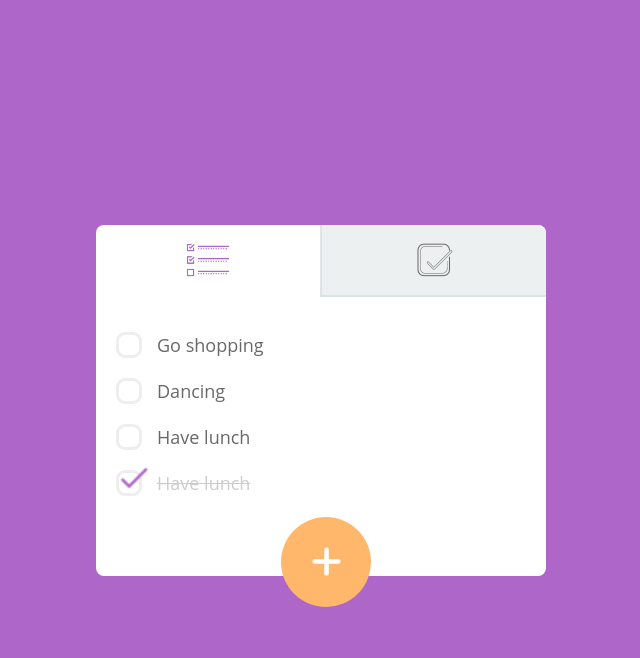
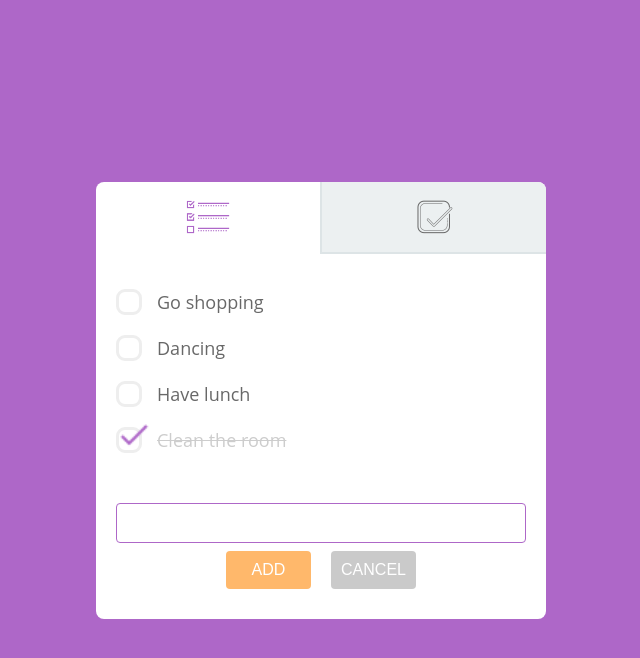
Before and after one commit to barabashlyuda77/task-manager, a React (Create React App) app: page / in a window 1280 px wide. Both pictures are taken after a click on the element 645 px from the left and 561 px from the top of the page. Shown: the top 658 px of the page, without its empty margins (319-959 px from the left). Built offline with nearby package versions, Linux system fonts and the light colour scheme.

Commit message:
Add add functionality

```diff
--- a/src/components/AddItem/AddItem.scss
+++ b/src/components/AddItem/AddItem.scss
@@ -5,7 +5,7 @@
   margin-bottom: 15px;
   display: flex;
   flex-direction: column;
-  padding: 15px 10px;
+  padding: 15px 20px;
 
   .input-field {
     outline: none;
@@ -16,19 +16,37 @@
     margin-bottom: 8px;
   }
 
-  .add {
+  .buttons-wrapper {
+    display: flex;
+    justify-content: center;
+
+    .button {
       padding: 10px;
       font-size: 16px;
       text-transform: uppercase;
       color: #FFFFFF;
-    background-color: #ffb86b;
       outline: none;
       cursor: pointer;
       border-radius: 4px;
       border: none;
+      width: 85px;
+    }
+
+    .add {
+      background-color: #ffb86b;
+      margin-right: 20px;
 
       &:hover {
         background-color: #ffac52;
+      }
+    }
+
+    .cancel {
+      background-color: #cacaca;
+
+      &:hover {
+        background-color: #a3a3a3;
+      }
     }
   }
 
--- a/src/components/AddItem/index.js
+++ b/src/components/AddItem/index.js
@@ -1,15 +1,25 @@
-import React from 'react';
+import React, { useState } from 'react';
 
 import './AddItem.scss';
 
 const AddItem = () => {
+  const [checked, setChecked] = useState(false);
+
   return (
     <div className="add-item-wrapper">
-      {/* <input className="input-field" />
-      <input type="submit" value="Add" className="add"/> */}
-      <div className="circle">
-        <img alt="Plus" src="plus.png" className="plus-mark"/>
-      </div>
+      {checked ? (
+        <>
+          <input className="input-field" />
+          <div className="buttons-wrapper">
+            <button type="submit" className="button add">Add</button>
+            <button type="submit" className="button cancel" onClick={() => setChecked(false)}>Cancel</button>
+          </div>
+        </>
+      ) : (
+        <div className="circle" onClick={() => setChecked(true)}>
+          <img alt="Plus" src="plus.png" className="plus-mark"/>
+        </div>
+      )}
     </div>
   );
 }
--- a/src/components/ListWrapper/index.js
+++ b/src/components/ListWrapper/index.js
@@ -3,13 +3,29 @@ import React from 'react';
 import Item from '../Item';
 import './ListWrapper.scss';
 
+const itemsList = [
+  {
+    text: "Go shopping",
+    checked: false,
+  },
+  {
+    text: "Dancing",
+    checked: false,
+  },
+  {
+    text: "Have lunch",
+    checked: false,
+  },
+  {
+    text: "Clean the room",
+    checked: true,
+  }
+];
+
 const ListWrapper = () => {
   return (
     <div className="list-wrapper">
-      <Item text="Go shopping"/>
-      <Item text="Dancing" />
-      <Item text="Have lunch" />
-      <Item text="Have lunch" checked />
+      {itemsList.map(item => <Item text={item.text} checked={item.checked}/>)}
     </div>
   );
 }
```
Lines whose indentation alone changed are shown as unchanged.
